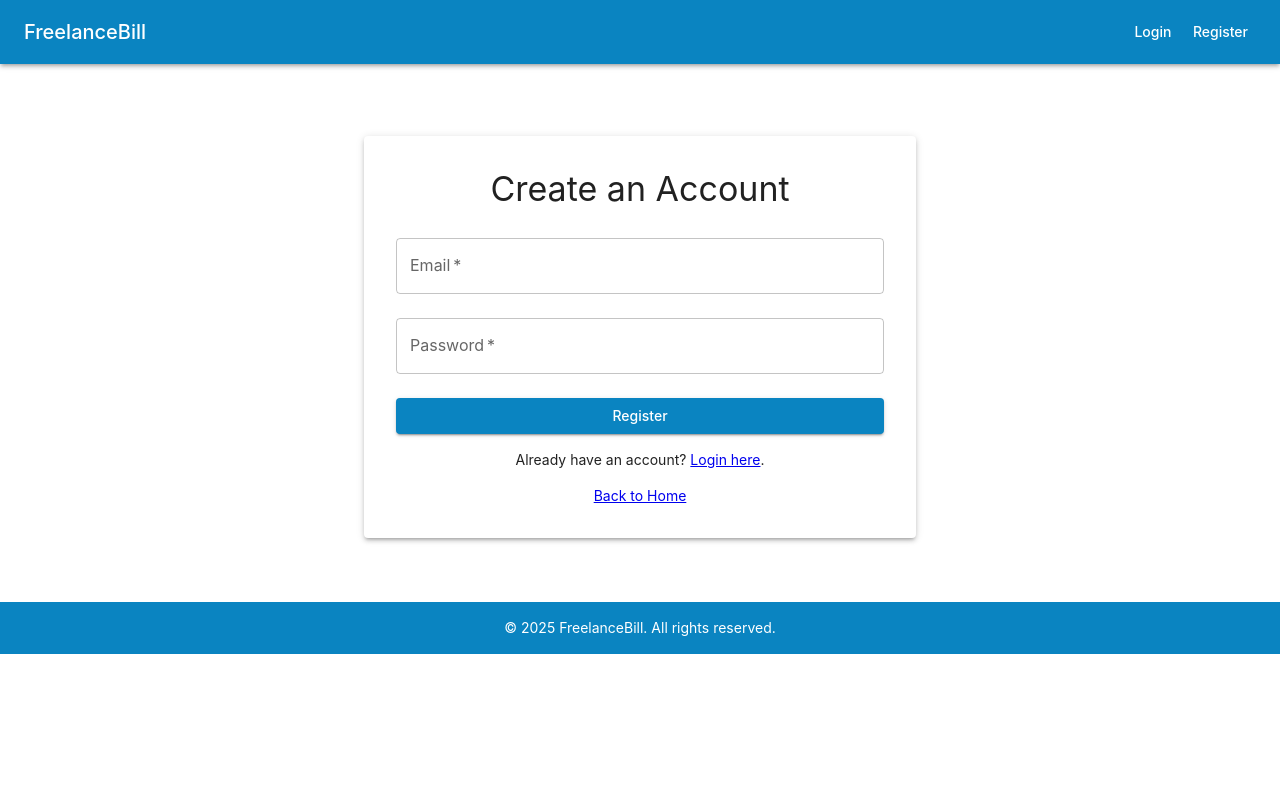
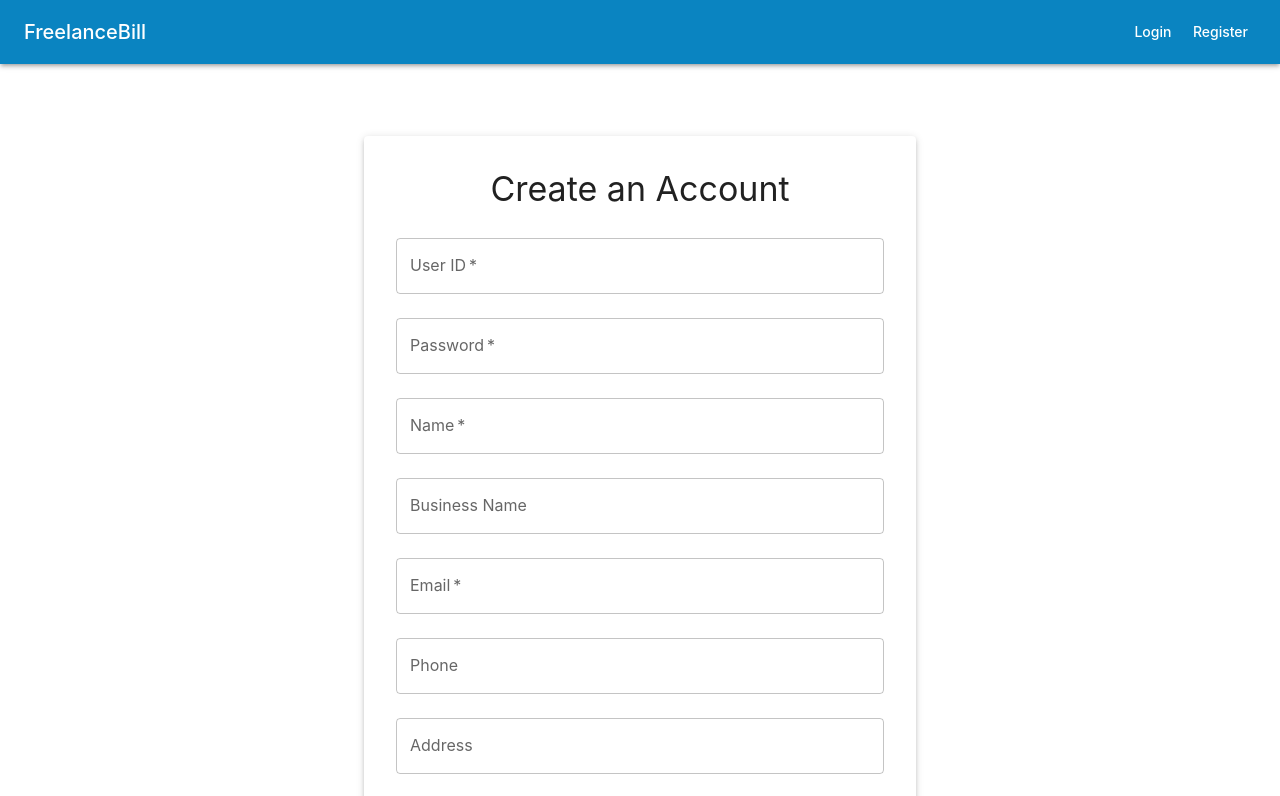
Before and after one commit to lcobiodata/freelance-bill, a React (Create React App) app in the folder frontend/: page /register in a window 1280 px wide. Shown: the top 796 px of the page. Built offline with nearby package versions, Linux system fonts and the light colour scheme; no server answers.

Commit message:
Refactor Login and Register components for consistency in variable naming and add additional fields in Register

```diff
--- a/frontend/src/components/Login.js
+++ b/frontend/src/components/Login.js
@@ -17,7 +17,7 @@ const API_URL = process.env.REACT_APP_API_URL;
 const GOOGLE_CLIENT_ID = process.env.REACT_APP_GOOGLE_CLIENT_ID;
 
 const Login = () => {
-  const [email, setEmail] = useState("");       // Renamed to "email" for clarity
+  const [username, setUser] = useState("");  // Renamed to setUser for consistency
   const [password, setPassword] = useState("");
   const [message, setMessage] = useState(null);
   const navigate = useNavigate();
@@ -28,7 +28,7 @@ const Login = () => {
 
     try {
       const res = await axios.post(`${API_URL}/login`, {
-        username: email, // If your server expects "username", pass email as the value
+        username: username, // Renamed to username for consistency
         password,
       });
       localStorage.setItem("token", res.data.token);
@@ -37,9 +37,7 @@ const Login = () => {
       );
       setTimeout(() => navigate("/dashboard"), 2000);
     } catch (err) {
-      // Example: If your Flask code returns 403 for unverified email
       if (err.response?.status === 403) {
-        // Or check err.response.data.message === 'Email not verified...'
         setMessage(
           <Alert severity="warning">
             Your email is not verified. Please check your inbox.
@@ -59,17 +57,12 @@ const Login = () => {
   // Google OAuth success callback
   const handleGoogleSuccess = async (credentialResponse) => {
     try {
-      // 1. The user just logged in with Google: get ID token from Google
       const idToken = credentialResponse.credential;
-
-      // 2. POST the ID token to your /login/google endpoint
       const res = await axios.post(`${API_URL}/login/google`, {
         token: idToken,
       });
 
-      // 3. Store your own JWT
       localStorage.setItem("token", res.data.token);
-
       setMessage(
         <Alert severity="success">Google login successful! Redirecting...</Alert>
       );
@@ -90,16 +83,16 @@ const Login = () => {
           </Typography>
           {message && <Box sx={{ my: 2 }}>{message}</Box>}
 
-          {/* Traditional email/password login */}
+          {/* Traditional username/password login */}
           <form onSubmit={handleLogin}>
             <TextField
               fullWidth
-              label="Email"
-              type="email"           // Helps with basic HTML5 validation
+              label="User ID"
+              type="text"
               variant="outlined"
               margin="normal"
-              value={email}
-              onChange={(e) => setEmail(e.target.value)}
+              value={username}
+              onChange={(e) => setUser(e.target.value)}
               required
             />
             <TextField
@@ -127,14 +120,12 @@ const Login = () => {
             <Link to="/forgot-password">Forgot Password?</Link>
           </Typography>
 
-          {/* Divider with "or" text */}
           <Box sx={{ my: 2, display: 'flex', alignItems: 'center' }}>
             <Divider sx={{ flexGrow: 1 }} />
             <Typography variant="body1" sx={{ mx: 2 }}>or</Typography>
             <Divider sx={{ flexGrow: 1 }} />
           </Box>
 
-          {/* Google Login Button */}
           <Box sx={{ my: 2 }}>
             <GoogleLogin
               onSuccess={handleGoogleSuccess}
--- a/frontend/src/components/Register.js
+++ b/frontend/src/components/Register.js
@@ -17,6 +17,12 @@ const API_URL = process.env.REACT_APP_API_URL;
 const Register = () => {
   const [username, setUsername] = useState("");
   const [password, setPassword] = useState("");
+  const [name, setName] = useState("");
+  const [businessName, setBusinessName] = useState("");
+  const [email, setEmail] = useState("");
+  const [phone, setPhone] = useState("");
+  const [address, setAddress] = useState("");
+  const [taxNumber, setTaxNumber] = useState("");
   const [message, setMessage] = useState(null);
   const [isSubmitting, setIsSubmitting] = useState(false);
   const navigate = useNavigate();
@@ -25,7 +31,7 @@ const Register = () => {
     e.preventDefault();
 
     // Client-side email format check
-    if (!validator.isEmail(username)) {
+    if (!validator.isEmail(email)) {
       setMessage(
         <Alert severity="error">
           Invalid email format.
@@ -40,6 +46,12 @@ const Register = () => {
       const res = await axios.post(`${API_URL}/register`, {
         username,
         password,
+        name,
+        business_name: businessName,
+        email,
+        phone,
+        address,
+        tax_number: taxNumber,
       });
 
       // Show a message that an email was sent and keep the button disabled
@@ -49,10 +61,6 @@ const Register = () => {
             "Registration successful! A verification email has been sent. Please check your inbox."}
         </Alert>
       );
-
-      // Optionally, you could reset form fields here if needed:
-      // setUsername("");
-      // setPassword("");
 
     } catch (err) {
       if (err.response?.data?.message === "User already exists") {
@@ -86,7 +94,7 @@ const Register = () => {
         <form onSubmit={handleRegister}>
           <TextField
             fullWidth
-            label="Email"
+            label="User ID"
             type="text"
             variant="outlined"
             margin="normal"
@@ -103,6 +111,62 @@ const Register = () => {
             value={password}
             onChange={(e) => setPassword(e.target.value)}
             required
+          />
+          <TextField
+            fullWidth
+            label="Name"
+            type="text"
+            variant="outlined"
+            margin="normal"
+            value={name}
+            onChange={(e) => setName(e.target.value)}
+            required
+          />
+          <TextField
+            fullWidth
+            label="Business Name"
+            type="text"
+            variant="outlined"
+            margin="normal"
+            value={businessName}
+            onChange={(e) => setBusinessName(e.target.value)}
+          />
+          <TextField
+            fullWidth
+            label="Email"
+            type="email"
+            variant="outlined"
+            margin="normal"
+            value={email}
+            onChange={(e) => setEmail(e.target.value)}
+            required
+          />
+          <TextField
+            fullWidth
+            label="Phone"
+            type="text"
+            variant="outlined"
+            margin="normal"
+            value={phone}
+            onChange={(e) => setPhone(e.target.value)}
+          />
+          <TextField
+            fullWidth
+            label="Address"
+            type="text"
+            variant="outlined"
+            margin="normal"
+            value={address}
+            onChange={(e) => setAddress(e.target.value)}
+          />
+          <TextField
+            fullWidth
+            label="Tax Number"
+            type="text"
+            variant="outlined"
+            margin="normal"
+            value={taxNumber}
+            onChange={(e) => setTaxNumber(e.target.value)}
           />
           <Button
             type="submit"
```
